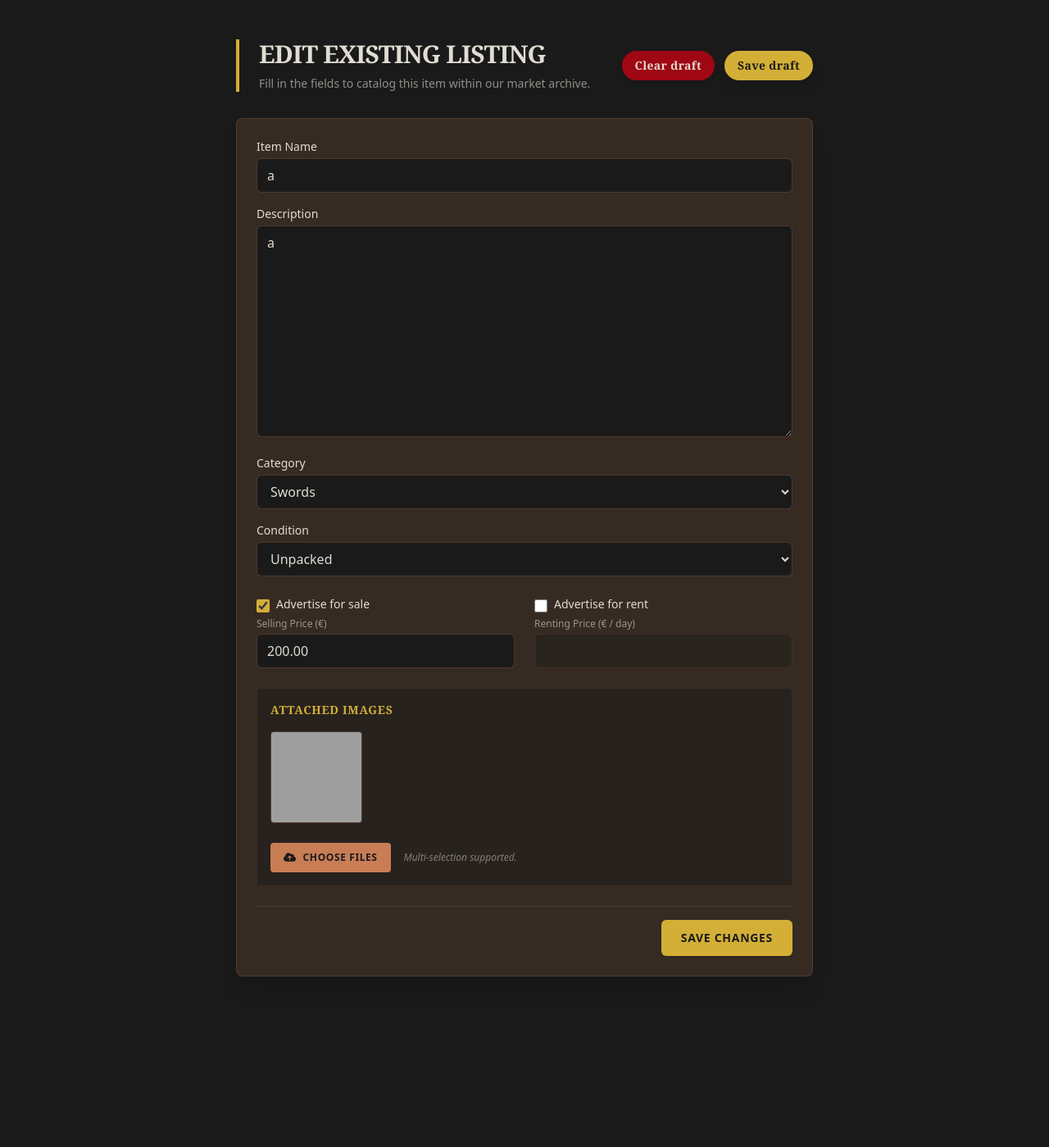
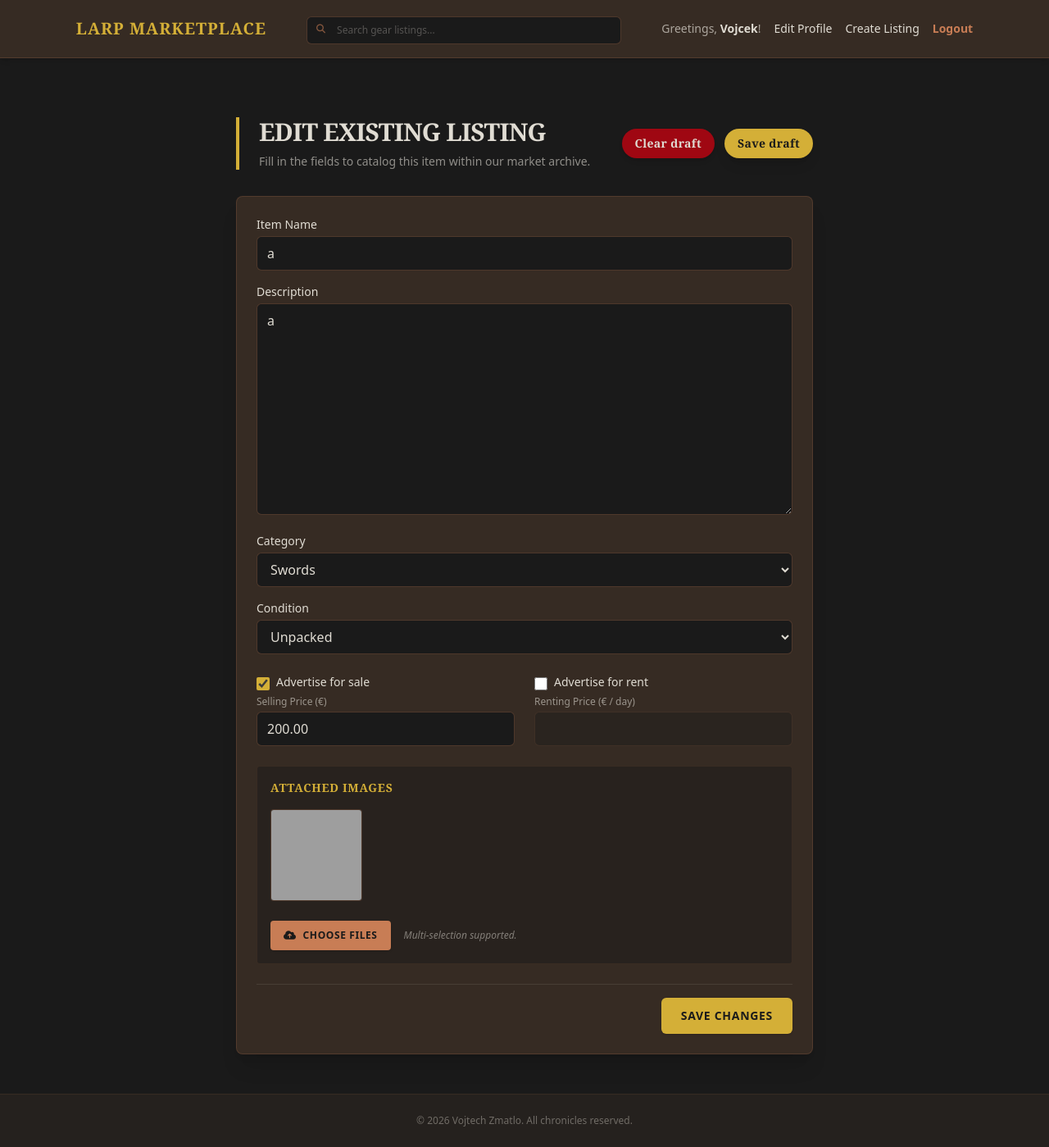
Before and after one commit to MAV0D/marketplace, a Django app: page /listing/edit/1/ in a window 1280 px wide. Shown: the whole page at 82% size. Before the commit the page ends 1191 px from the top, so only its background shows below. Run offline with Django 5.2, Linux system fonts and the light colour scheme; a user stored in the database is signed in; data comes from the database, SQL or seed files in the repository; data that the repository does not hold is empty; style sheets or scripts are compiled from the project's sources; grey boxes are pictures that could not be loaded.

Commit message:
fixed base.html

```diff
--- a/app/templates/base.html
+++ b/app/templates/base.html
@@ -2,10 +2,12 @@
 <!DOCTYPE html>
 <html lang="en">
 <head>
+  <link rel="preload" href="{% static 'css/styles.css' %}" as="style">
   <meta charset="UTF-8">
+  <title>{% block title %}Larp Marketplace{% endblock %}</title>
   <meta name="viewport" content="width=device-width, initial-scale=1.0">
+
   <meta name="description" content="A marketplace for LARP gear and accessories.">
-  <title>{% block title %}Larp Marketplace{% endblock %}</title>
 
   <link rel="stylesheet" href="{% static 'css/styles.css' %}">
 
@@ -14,13 +16,77 @@
 
   <script src="{% static 'js/htmx.min.js' %}" defer></script>
   <script src="https://cdn.jsdelivr.net/npm/flatpickr" defer></script>
+
+  <script src="{% static 'js/main.js' %}" defer></script>
 </head>
 <body class="bg-larp-dark text-larp-light font-sans min-h-screen flex flex-col justify-between">
 
+  <nav class="bg-larp-brown border-b border-larp-copper/20 px-4 sm:px-6 lg:px-8 py-4 shadow-md">
+    <div class="max-w-[90%] mx-auto flex flex-col sm:flex-row justify-between items-center gap-4">
+      <div class="flex items-center gap-6">
+        <a href="{% url 'index' %}" class="font-serif font-bold text-xl text-larp-gold uppercase tracking-wider hover:text-larp-light transition-colors">Larp Marketplace</a>
+      </div>
+
+      <form method="get" action="{% url 'index' %}" class="relative block w-full max-w-sm">
+        <label for="search-input" class="sr-only">Search gear listings</label>
+        <input type="text"
+               id="search-input"
+               name="q"
+               value="{{ request.GET.q|default:'' }}"
+               placeholder="Search gear listings..."
+               class="block w-full bg-larp-dark border border-larp-copper/30 text-larp-light text-xs rounded-md pl-9 pr-4 py-2 focus:outline-none focus:border-larp-gold transition-colors placeholder-larp-light/30">
+
+        <div class="absolute inset-y-0 left-3 flex items-center pointer-events-none text-larp-copper/60">
+          <span class="fa-solid fa-magnifying-glass text-[11px] inline-block" aria-hidden="true"></span>
+        </div>
+
+        {% if request.GET.q %}
+          <a href="?{% if request.GET.category %}category={{ request.GET.category }}{% endif %}"
+             class="absolute inset-y-0 right-3 flex items-center pr-3 text-larp-light/30 hover:text-red-400 transition-colors"
+             title="Clear search"
+             aria-label="Clear search">
+            <span class="fa-solid fa-circle-xmark text-xs" aria-hidden="true"></span>
+          </a>
+        {% endif %}
+      </form>
+
+      <div class="flex items-center gap-4 text-sm">
+        {% if user.is_authenticated %}
+          <span class="text-larp-light/70">Greetings, <strong class="text-larp-light">{{ user.username }}</strong>!</span>
+          <a href="{% url 'edit_profile' %}" class="hover:text-larp-gold transition-colors">Edit Profile</a>
+          <a href="{% url 'create_listing' %}" class="text-sm font-medium hover:text-larp-gold transition-colors">Create Listing</a>
+          <form action="{% url 'logout' %}" method="post" class="inline">
+            {% csrf_token %}
+            <button type="submit" class="text-larp-copper hover:text-larp-gold font-semibold transition-colors">
+              Logout
+            </button>
+          </form>
+        {% else %}
+          <a href="{% url 'login' %}" class="hover:text-larp-gold transition-colors">Login</a>
+          <a href="{% url 'register' %}" class="text-larp-gold hover:text-larp-light transition-colors font-medium">Register</a>
+        {% endif %}
+      </div>
+    </div>
+  </nav>
+
   <main class="flex-grow">
-    {% include "partials/messages.html" %}
+    <div id="messages-container" class="max-w-[90%] mx-auto px-4 sm:px-6 lg:px-8 mt-6">
+      {% include "partials/messages.html" %}
+    </div>
     {% block content %}{% endblock %}
   </main>
 
-  </body>
+  <aside id="info-banner" class="hidden fixed bottom-0 left-0 w-full bg-larp-brown border-t border-larp-copper/30 text-larp-light p-4 text-center z-50 shadow-2xl" aria-label="Cookie consent banner">
+    <div class="max-w-4xl mx-auto flex flex-col sm:flex-row items-center justify-center gap-4">
+      <p class="text-sm text-larp-light/80 m-0">This website runs only on mandatory functional cookies and cannot operate without them.</p>
+      <button id="accept-banner-btn" class="bg-larp-gold text-larp-dark hover:bg-larp-light hover:text-larp-dark font-bold text-xs uppercase px-4 py-2 rounded shadow transition-all duration-200 tracking-wider">
+        Accept
+      </button>
+    </div>
+  </aside>
+
+  <footer class="bg-larp-brown/40 border-t border-larp-copper/10 py-6 text-center text-xs text-larp-light/40">
+    <p>&copy; 2026 Vojtech Zmatlo. All chronicles reserved.</p>
+  </footer>
+</body>
 </html>
```
